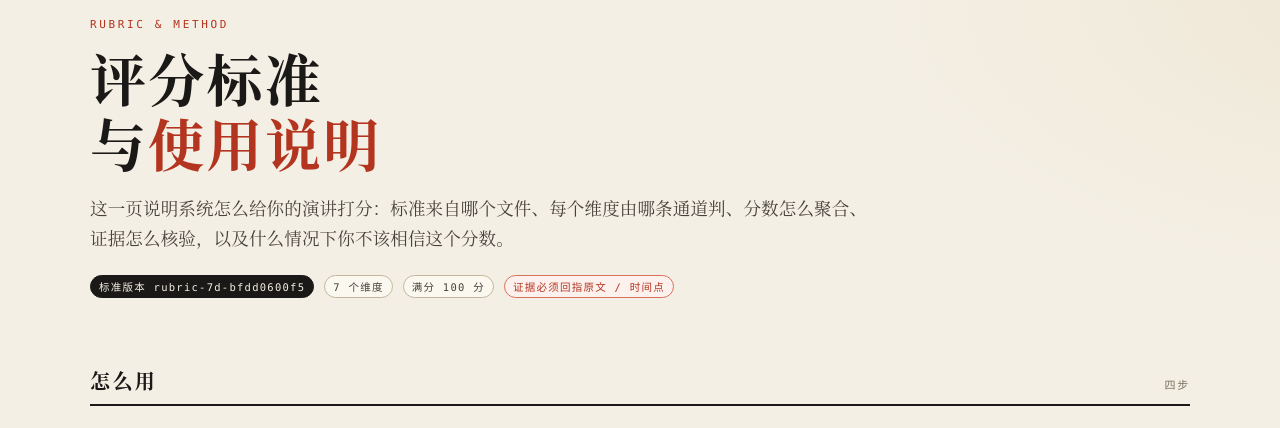
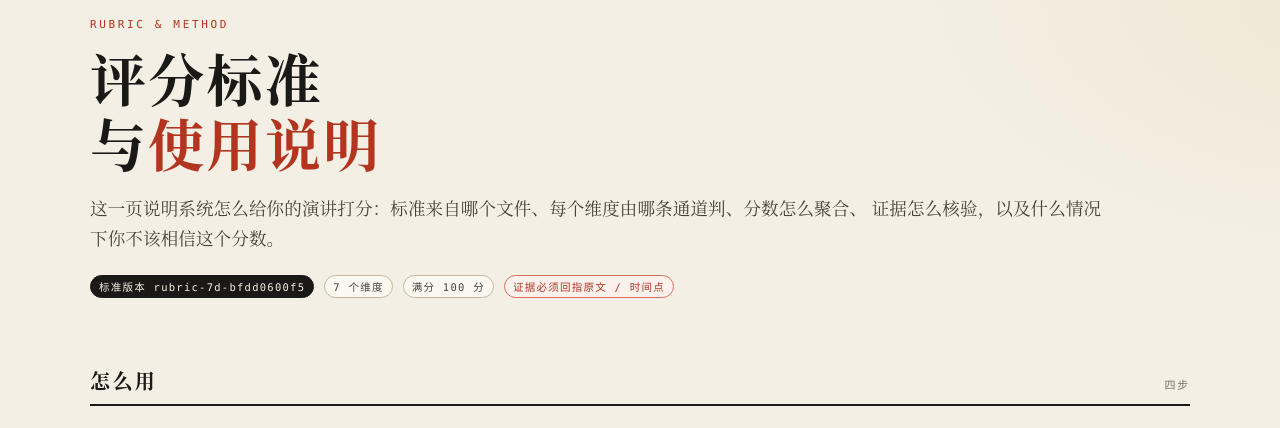
Before and after one commit to haitaoshui1001/speech_eval, a FastAPI app: page /guide in a window 1280 px wide. Shown: the part 172-600 px from the top of the page. Run offline with FastAPI, Linux system fonts and the light colour scheme.

Commit message:
报告页正文宽度修复：ch 单位按拉丁数字度量、对中文过窄，.prose/.lede 改用 em

```diff
--- a/app/static/style.css
+++ b/app/static/style.css
@@ -210,7 +210,7 @@ main {
   margin-left: auto;
 }
 
-.lede { font-size: 17.5px; color: var(--ink-2); max-width: 80ch; }
+.lede { font-size: 17.5px; color: var(--ink-2); max-width: 58em; }
 
 .dim-text { color: var(--ink-3); }
 
@@ -551,7 +551,7 @@ details.ev .ev-in { padding-top: 10px; padding-bottom: 10px; }
 .sugg .row.dim-hot .pri { background: var(--seal); }
 
 /* ------------------------------------------------------------------ 摘要/正文 */
-.prose { font-size: 16.5px; max-width: 96ch; }
+.prose { font-size: 16.5px; max-width: 64em; }
 .prose p { margin: 0 0 1.05em; text-indent: 2em; }
 .prose p:first-child { text-indent: 0; }
 .prose p:first-child::first-letter {
```
